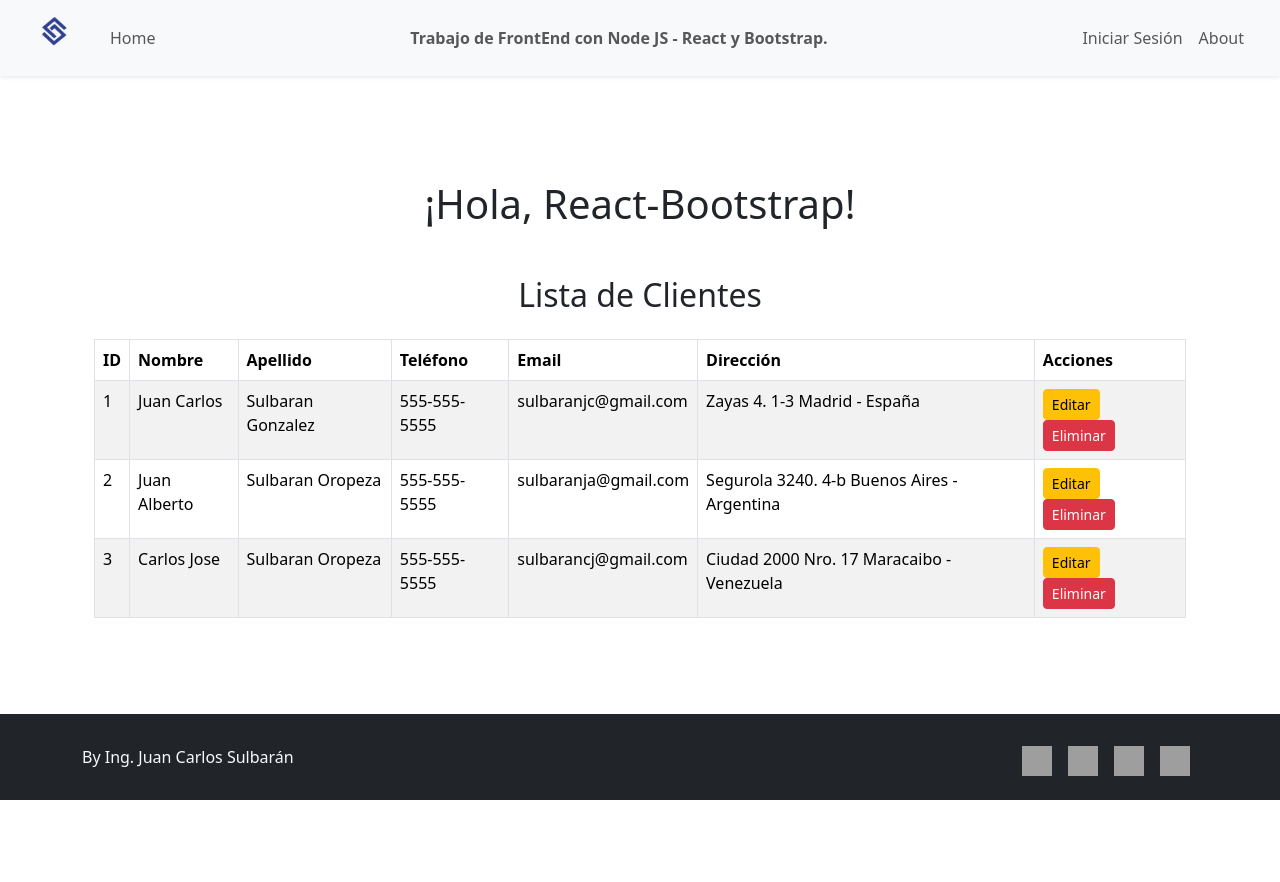
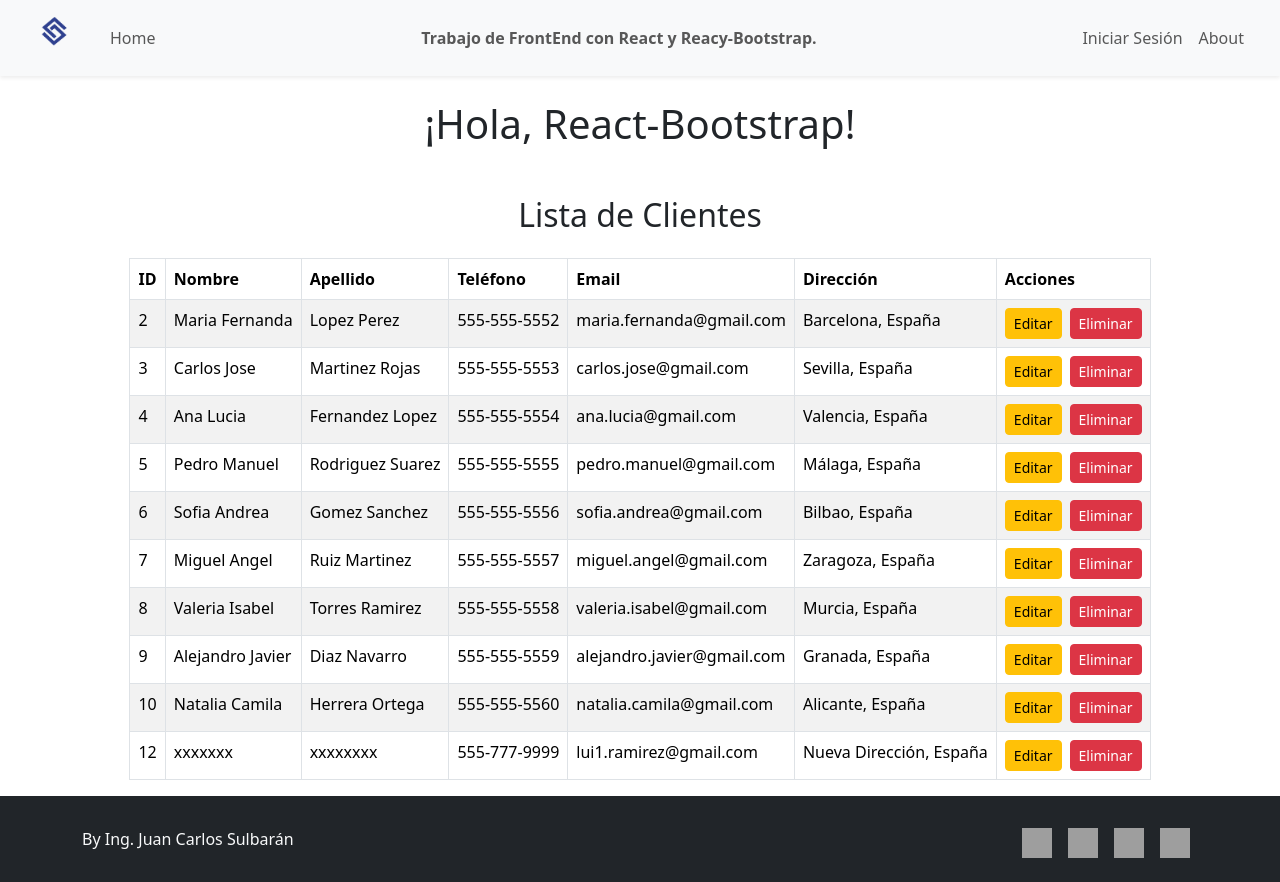
Before and after one commit to sulbaranjc/web-app, a React (Vite) app: page / in a window 1280 px wide. Before the commit the page ends 800 px from the top, so only its background shows below. Built offline with nearby package versions, Linux system fonts and the light colour scheme; grey boxes are pictures that could not be loaded.

Commit message:
Id para cliente ok

```diff
--- a/public/data/clients.json
+++ b/public/data/clients.json
@@ -1,26 +1,102 @@
 [
   {
-    "client_id": 1,
-    "first_name": "Juan Carlos",
-    "last_name": "Sulbaran Gonzalez",
+    "id": 2,
+    "first_name": "Maria Fernanda",
+    "last_name": "Lopez Perez",
+    "phone_number": "555-555-5552",
+    "email": "maria.fernanda@gmail.com",
+    "address": "Barcelona, España",
+    "created_at": "2025-02-09T11:40:36.000000Z",
+    "updated_at": "2025-02-09T11:40:36.000000Z"
+},
+{
+    "id": 3,
+    "first_name": "Carlos Jose",
+    "last_name": "Martinez Rojas",
+    "phone_number": "555-555-5553",
+    "email": "carlos.jose@gmail.com",
+    "address": "Sevilla, España",
+    "created_at": "2025-02-09T11:40:36.000000Z",
+    "updated_at": "2025-02-09T11:40:36.000000Z"
+},
+{
+    "id": 4,
+    "first_name": "Ana Lucia",
+    "last_name": "Fernandez Lopez",
+    "phone_number": "555-555-5554",
+    "email": "ana.lucia@gmail.com",
+    "address": "Valencia, España",
+    "created_at": "2025-02-09T11:40:36.000000Z",
+    "updated_at": "2025-02-09T11:40:36.000000Z"
+},
+{
+    "id": 5,
+    "first_name": "Pedro Manuel",
+    "last_name": "Rodriguez Suarez",
     "phone_number": "555-555-5555",
-    "email": "sulbaranjc@gmail.com",
-    "address": "Zayas 4. 1-3 Madrid - España"
-  },
-  {
-    "client_id": 2,
-    "first_name": "Juan Alberto",
-    "last_name": "Sulbaran Oropeza",
-    "phone_number": "555-555-5555",
-    "email": "sulbaranja@gmail.com",
-    "address": "Segurola 3240. 4-b Buenos Aires - Argentina"
-  },
-  {
-    "client_id": 3,
-    "first_name": "Carlos Jose",
-    "last_name": "Sulbaran Oropeza",
-    "phone_number": "555-555-5555",
-    "email": "sulbarancj@gmail.com",
-    "address": "Ciudad 2000 Nro. 17 Maracaibo - Venezuela"
-  }
+    "email": "pedro.manuel@gmail.com",
+    "address": "Málaga, España",
+    "created_at": "2025-02-09T11:40:36.000000Z",
+    "updated_at": "2025-02-09T11:40:36.000000Z"
+},
+{
+    "id": 6,
+    "first_name": "Sofia Andrea",
+    "last_name": "Gomez Sanchez",
+    "phone_number": "555-555-5556",
+    "email": "sofia.andrea@gmail.com",
+    "address": "Bilbao, España",
+    "created_at": "2025-02-09T11:40:36.000000Z",
+    "updated_at": "2025-02-09T11:40:36.000000Z"
+},
+{
+    "id": 7,
+    "first_name": "Miguel Angel",
+    "last_name": "Ruiz Martinez",
+    "phone_number": "555-555-5557",
+    "email": "miguel.angel@gmail.com",
+    "address": "Zaragoza, España",
+    "created_at": "2025-02-09T11:40:36.000000Z",
+    "updated_at": "2025-02-09T11:40:36.000000Z"
+},
+{
+    "id": 8,
+    "first_name": "Valeria Isabel",
+    "last_name": "Torres Ramirez",
+    "phone_number": "555-555-5558",
+    "email": "valeria.isabel@gmail.com",
+    "address": "Murcia, España",
+    "created_at": "2025-02-09T11:40:36.000000Z",
+    "updated_at": "2025-02-09T11:40:36.000000Z"
+},
+{
+    "id": 9,
+    "first_name": "Alejandro Javier",
+    "last_name": "Diaz Navarro",
+    "phone_number": "555-555-5559",
+    "email": "alejandro.javier@gmail.com",
+    "address": "Granada, España",
+    "created_at": "2025-02-09T11:40:36.000000Z",
+    "updated_at": "2025-02-09T11:40:36.000000Z"
+},
+{
+    "id": 10,
+    "first_name": "Natalia Camila",
+    "last_name": "Herrera Ortega",
+    "phone_number": "555-555-5560",
+    "email": "natalia.camila@gmail.com",
+    "address": "Alicante, España",
+    "created_at": "2025-02-09T11:40:36.000000Z",
+    "updated_at": "2025-02-09T11:40:36.000000Z"
+},
+{
+    "id": 12,
+    "first_name": "xxxxxxx",
+    "last_name": "xxxxxxxx",
+    "phone_number": "555-777-9999",
+    "email": "lui1.ramirez@gmail.com",
+    "address": "Nueva Dirección, España",
+    "created_at": "2025-02-10T10:06:54.000000Z",
+    "updated_at": "2025-02-10T10:07:07.000000Z"
+}
 ]
--- a/src/App.jsx
+++ b/src/App.jsx
@@ -7,7 +7,7 @@ function App() {
   return (
     <div className="d-flex flex-column min-vh-100">
       <Header />
-      <main className="container flex-grow-1 d-flex flex-column justify-content-center">
+      <main className="container d-flex flex-column justify-content-center">
         <h1 className="text-dark text-center my-4">¡Hola, React-Bootstrap!</h1>
         <div className="d-flex justify-content-center">
           <ClientList />
--- a/src/components/ClientList.jsx
+++ b/src/components/ClientList.jsx
@@ -30,8 +30,8 @@ function ClientList() {
         </thead>
         <tbody>
           {clients.map(client => (
-            <tr key={client.client_id}>
-              <td>{client.client_id}</td>
+            <tr key={client.id}>
+              <td>{client.id}</td>
               <td>{client.first_name}</td>
               <td>{client.last_name}</td>
               <td>{client.phone_number}</td>
--- a/src/components/Header.jsx
+++ b/src/components/Header.jsx
@@ -25,7 +25,7 @@ function Header() {
 
         {/* Título centrado */}
         <Navbar.Text className="mx-auto fw-bold text-center">
-          Trabajo de FrontEnd con Node JS - React y Bootstrap.
+          Trabajo de FrontEnd con React y Reacy-Bootstrap.
         </Navbar.Text>
 
         {/* Opciones alineadas a la derecha */}
```
